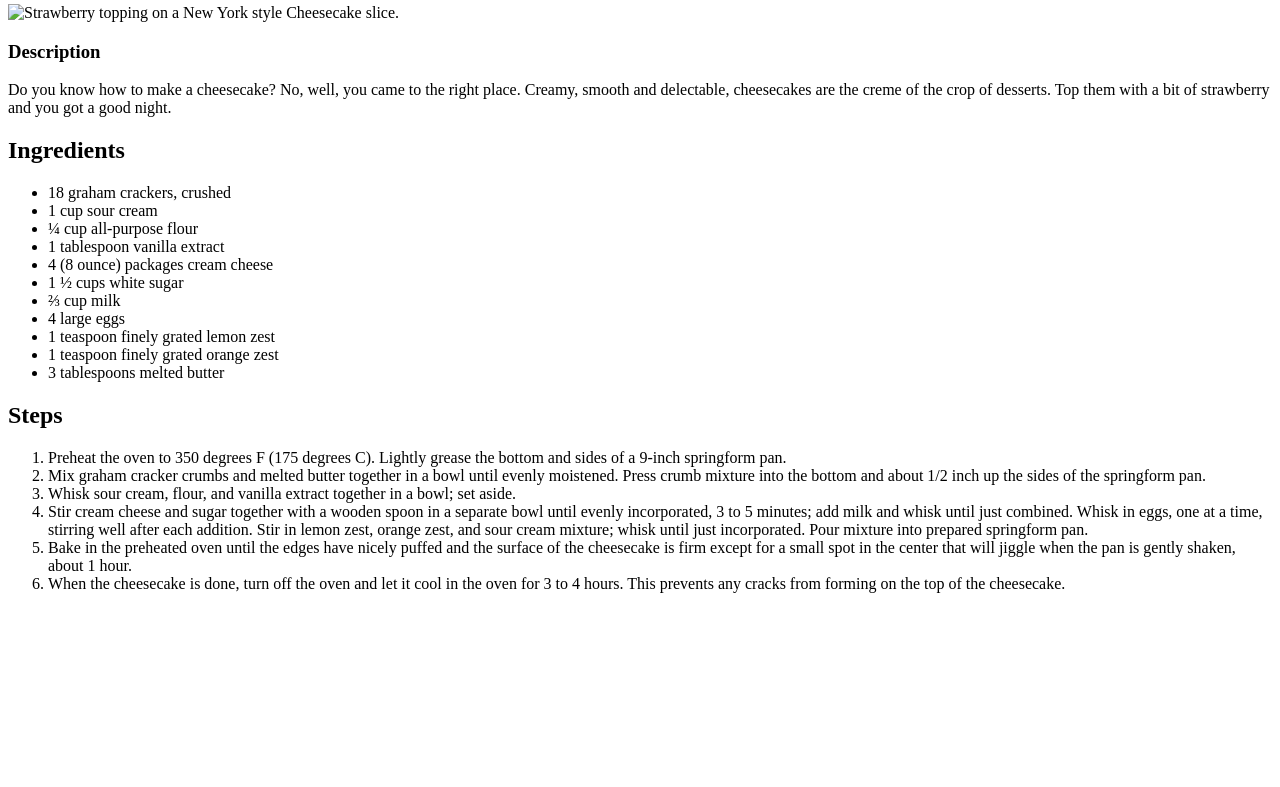
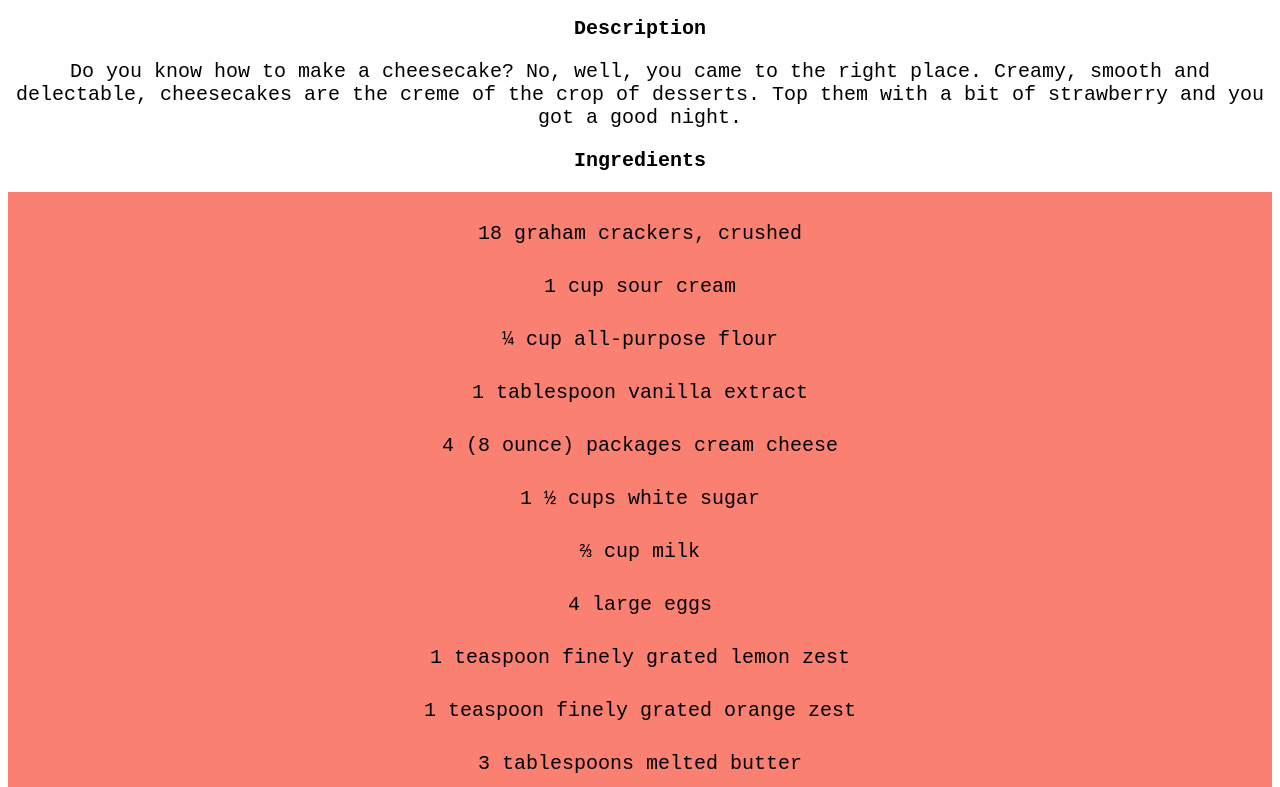
Before and after one commit to baaramuser123/odin-recipes, a plain HTML site: page recipes/cheesecake.html in a window 1280 px wide. Shown: the part 76-863 px from the top of the page. Before the commit the page ends 800 px from the top, so only its background shows below. Drawn offline with Linux system fonts and the light colour scheme.

Commit message:
Add CSS stylesheet to recipe project

```diff
--- a/recipes/cheesecake.html
+++ b/recipes/cheesecake.html
@@ -4,6 +4,7 @@
     <meta charset="UTF-8">
     <meta name="viewport" content="width=device-width, initial-scale=1.0">
     <title>Cheesecake Recipe</title>
+    <link rel="stylesheet" href="../styles.css">
 </head>
 <body>
     <h1>Cheesecake</h1>
--- /dev/null
+++ b/styles.css
@@ -0,0 +1,34 @@
+*{
+    text-align: center;
+    font-family: 'Courier New', Courier, monospace;
+    font-size: 20px;
+}
+
+
+a {
+    background-color: whitesmoke;
+    text-decoration: none;
+}
+
+ul {
+    padding-left: 0%;
+    padding-top: 30px;
+    background-color: salmon;
+}
+
+ol {
+    padding-left: 0%;
+    padding-top: 30px;
+    background-color: violet;
+}
+
+li {
+    list-style: circle;
+    padding-bottom: 30px;
+}
+
+img {
+    height: 400px;
+    width: auto;
+    text-align: center;
+}
```
Also changed, not shown: index.html (+1 -0 lines).
